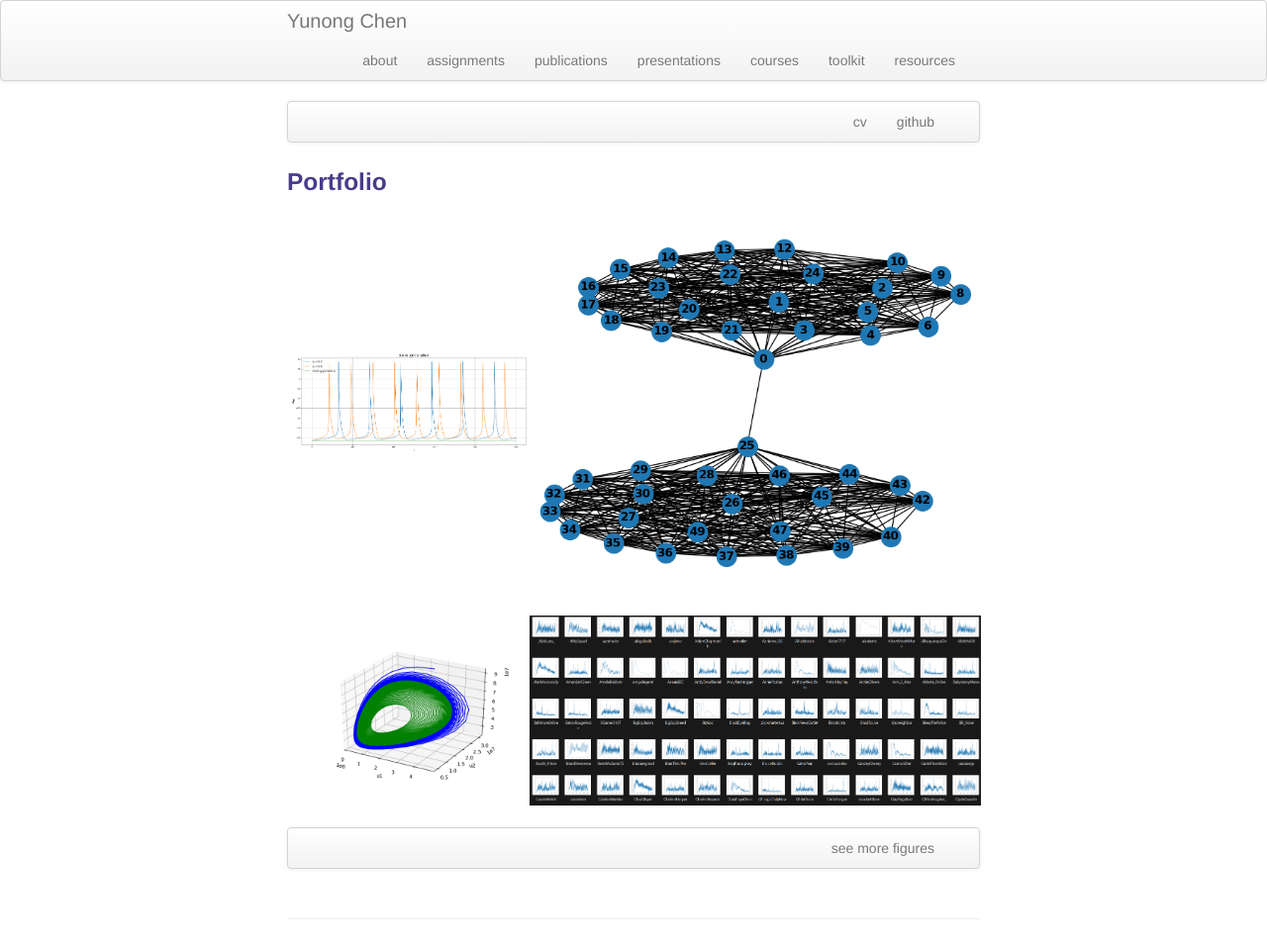
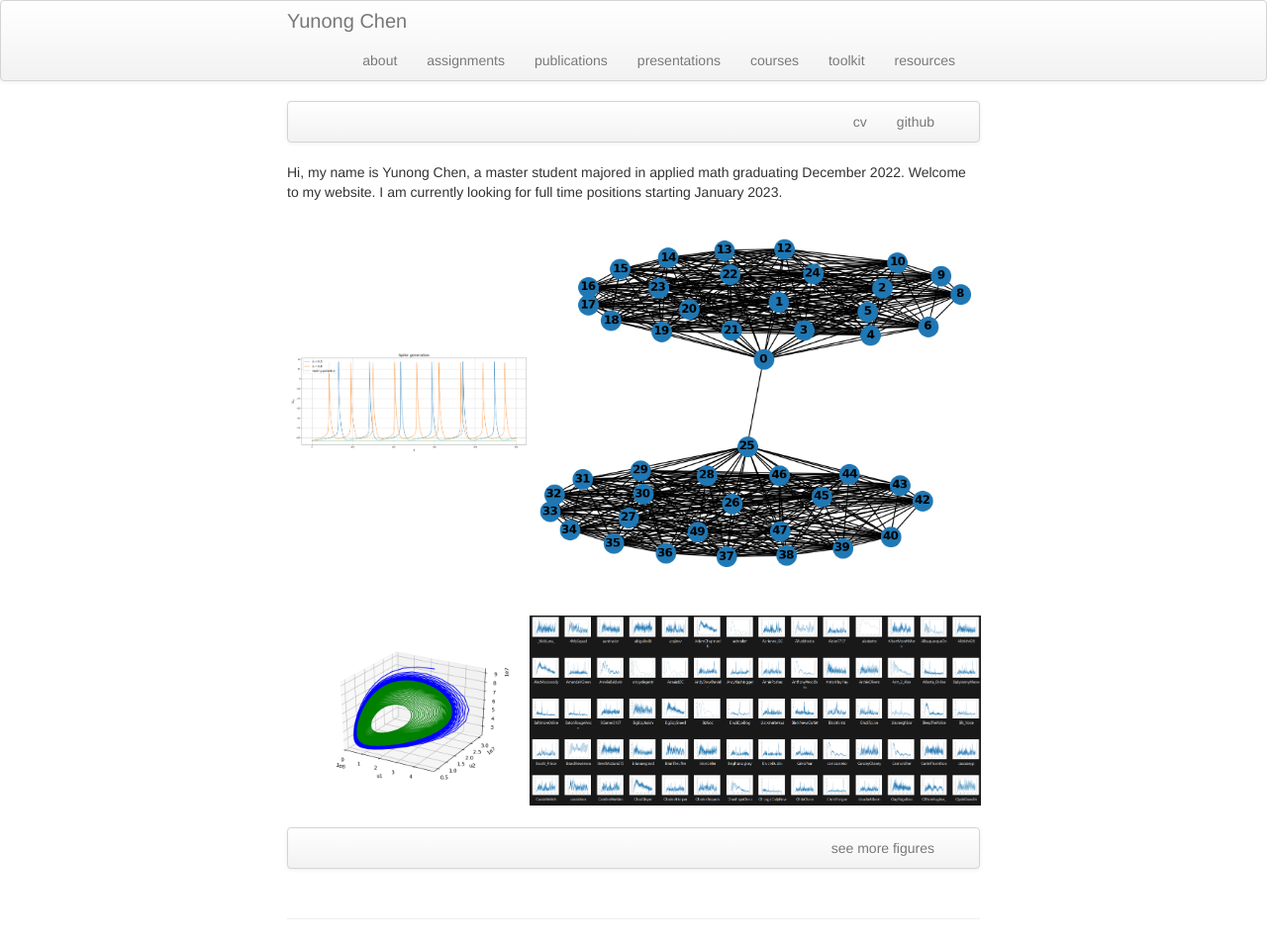
Before and after one commit to yunongch/yunongch.github.io, a Jekyll site: the page built from index.md, in a window 1280 px wide. Shown: the whole page at 99% size. Built offline with Jekyll 4.4.1, drawn with Linux system fonts in a browser that asks for light colours.

Commit message:
Update index.md

```diff
--- a/index.md
+++ b/index.md
@@ -14,8 +14,7 @@ keywords: statistics, data analytics
   </div>
 </div>
 
-### <a name="Portfolio"></a>Portfolio
-
+Hi, my name is Yunong Chen, a master student majored in applied math graduating December 2022. Welcome to my website. I am currently looking for full time positions starting January 2023.
 <table class="wide">
 <tr>
   <td class="left">
```
